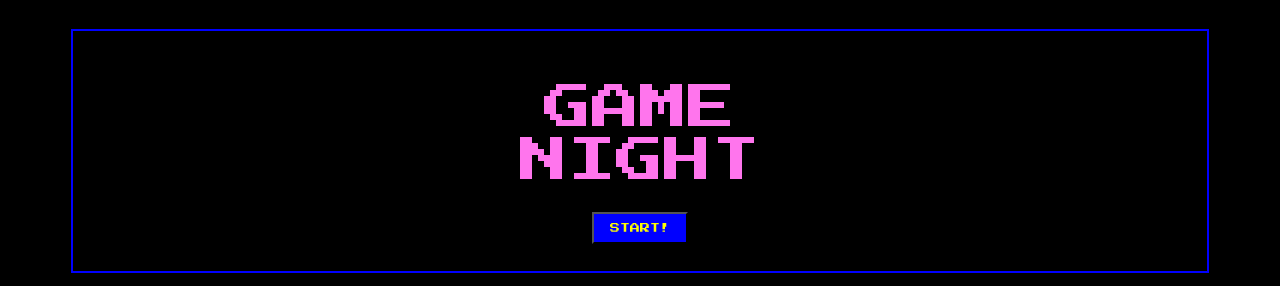
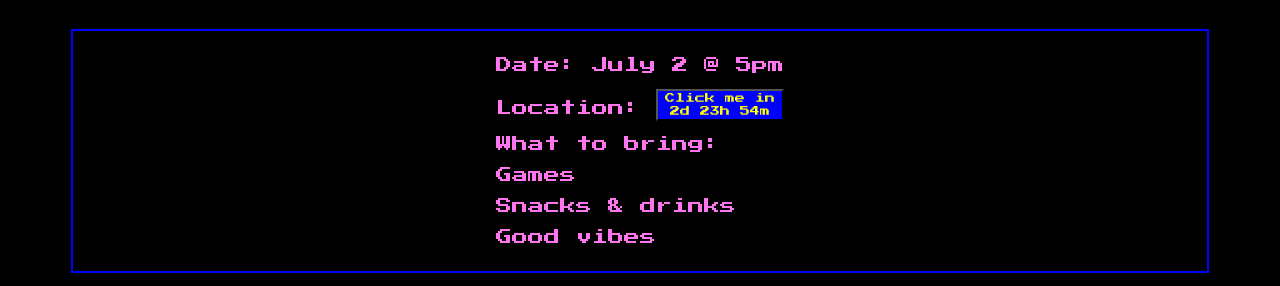
Before and after one commit to sefu-alv/game-night, a plain HTML site: page index.html in a window 1280 px wide. Both pictures are taken after a click on the button "START!". Shown: the part 225-511 px from the top of the page. Drawn offline with Linux system fonts and the light colour scheme.

Commit message:
almost done

```diff
--- a/css/style.css
+++ b/css/style.css
@@ -212,3 +212,42 @@ button{
     width: 5px;
     border-radius: 50%;
   }
+  .screen {
+    display: none;
+}
+
+.gameScreen_container p {
+  color:#FF75ED;
+  font-family: "Press Start 2P", system-ui;
+  font-size: 1rem;
+  font-style: normal;
+  line-height: 15px;
+}
+#where button{
+  font-family: "Press Start 2P", system-ui;
+  font-size: 10px;
+  font-style: normal;
+  color: yellow;
+  background-color: blue;
+  height: 2rem;
+  width: 8rem;
+  line-height:13px ;
+}
+
+.location p {
+  color:#FF75ED;
+  font-family: "Press Start 2P", system-ui;
+  font-size: .70rem;
+  font-style: normal;
+  line-height: 15px;
+  text-align: center;
+}
+
+#whatToBring p{
+  color:#FF75ED;
+  font-family: "Press Start 2P", system-ui;
+  font-size: 10px;
+  font-style: normal;
+  line-height: 5px;
+
+}
--- a/index.html
+++ b/index.html
@@ -33,16 +33,37 @@
           </div>
         </div>
         <div class="main-row">
-          <div id="menu">
+          <div id="menuScreen" class="screen">
             <div id="title">
               <p>GAME</p>
               <p>NIGHT</p>
             </div>
             <div class="button-container">
-              <button>START!</button>
+              <button onclick="switchScreen('gameScreen')">START!</button>
             </div>
           </div>
-          <div id="gameScreen"></div>
+          <div id="gameScreen" class="screen" style="display: none">
+            <div class="gameScreen_container">
+              <p id="when">Date: July 2 @ 5pm</p>
+              <p id="where">
+                Location:
+                <button onclick="revealLocation()">
+                  Click me in
+                  <div id="countdown"></div>
+                </button>
+              </p>
+              <p id="whatToBring">What to bring:</p>
+              <p class="list">Games</p>
+              <p class="list">Snacks & drinks</p>
+              <p class="list">Good vibes</p>
+            </div>
+          </div>
+          <div class="location" id="locationScreen" style="display: none">
+            <p></p>
+            <button id="backToMenuButton" onclick="switchScreen('menuScreen')">
+              Back to Menu
+            </button>
+          </div>
         </div>
         <div class="row-2">
           <img src="./images/pinkHeart.svg" alt="" />
@@ -73,4 +94,5 @@
       </div>
     </div>
   </body>
+  <script src="./script/script.js"></script>
 </html>
--- a/script/script.js
+++ b/script/script.js
@@ -0,0 +1,42 @@
+function switchScreen(screenId) {
+  document.querySelectorAll(".screen").forEach((screen) => {
+    screen.style.display = "none";
+  });
+  document.getElementById(screenId).style.display = "block";
+}
+
+document.getElementById("menuScreen").style.display = "block";
+
+var countDownDate = new Date("jul 6, 2024 00:00").getTime();
+
+var x = setInterval(function () {
+  var now = new Date().getTime();
+  var distance = countDownDate - now;
+  var days = Math.floor(distance / (1000 * 60 * 60 * 24));
+  var hours = Math.floor((distance % (1000 * 60 * 60 * 24)) / (1000 * 60 * 60));
+  var minutes = Math.floor((distance % (1000 * 60 * 60)) / (1000 * 60));
+  document.getElementById("countdown").innerHTML =
+    days + "d " + hours + "h " + minutes + "m ";
+
+  if (distance < 0) {
+    clearInterval(x);
+    document.getElementById("countdown").innerHTML = "NOW";
+  }
+}, 1000);
+
+function revealLocation() {
+  var now = new Date().getTime();
+  if (countDownDate <= now) {
+    document.getElementById("locationScreen").style.display = "block";
+    document.querySelectorAll(".screen").forEach((screen) => {
+      screen.style.display = "none";
+    });
+  }
+}
+
+document
+  .getElementById("backToMenuButton")
+  .addEventListener("click", function () {
+    document.getElementById("locationScreen").style.display = "none";
+    switchScreen("gameScreen");
+  });
```
